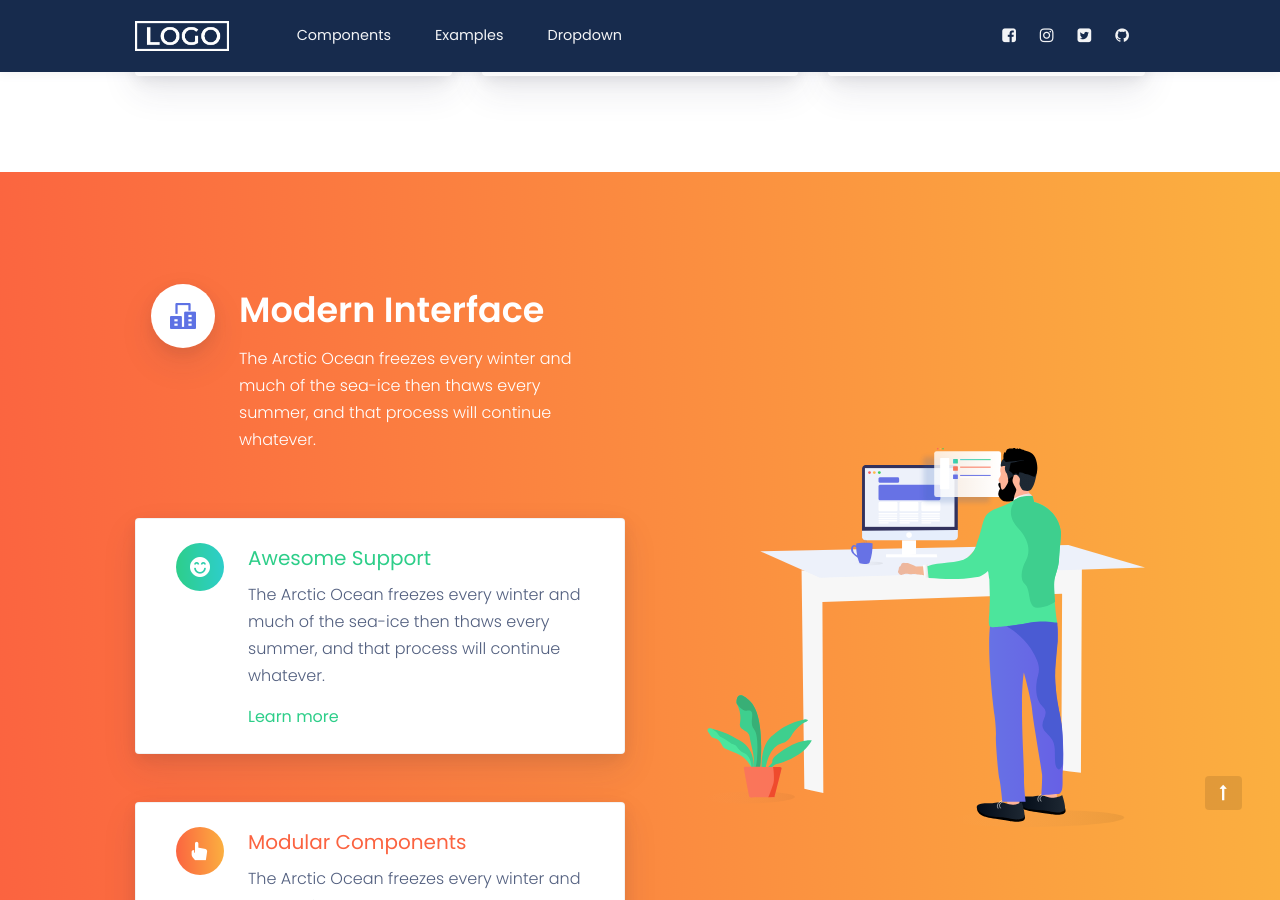
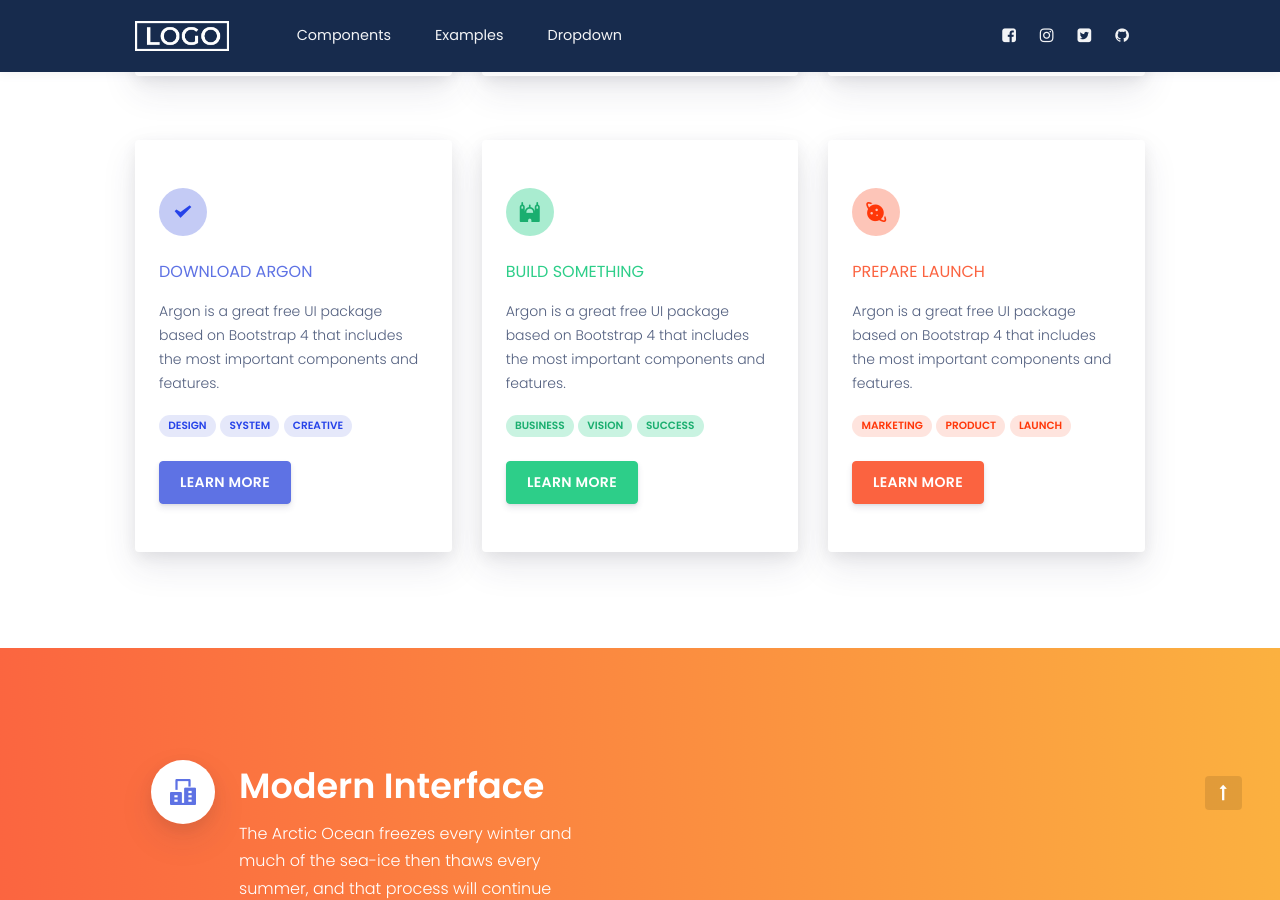
Before and after one commit to sharathdt/tom-website, a Jekyll site: the page built from index.html, in a window 1280 px wide and 900 px high, scrolled down 1331 px. Built offline with Jekyll 4.4.1, drawn with Linux system fonts in a browser that asks for light colours.

Commit message:
double courses

```diff
--- a/_includes/courses.html
+++ b/_includes/courses.html
@@ -1,6 +1,61 @@
 <section class="section section-lg">
   <div class="container">
     <div class="row justify-content-center">
+      <div class="col-lg-12 mb-md">
+        <div class="row row-grid">
+          <div class="col-lg-4">
+            <div class="card card-lift--hover shadow border-0">
+              <div class="card-body py-5">
+                <div class="icon icon-shape icon-shape-primary rounded-circle mb-4">
+                  <i class="ni ni-check-bold"></i>
+                </div>
+                <h6 class="text-primary text-uppercase">Download Argon</h6>
+                <p class="description mt-3">Argon is a great free UI package based on Bootstrap 4 that includes the most important components and features.</p>
+                <div>
+                  <span class="badge badge-pill badge-primary">design</span>
+                  <span class="badge badge-pill badge-primary">system</span>
+                  <span class="badge badge-pill badge-primary">creative</span>
+                </div>
+                <a href="#" class="btn btn-primary mt-4">Learn more</a>
+              </div>
+            </div>
+          </div>
+          <div class="col-lg-4">
+            <div class="card card-lift--hover shadow border-0">
+              <div class="card-body py-5">
+                <div class="icon icon-shape icon-shape-success rounded-circle mb-4">
+                  <i class="ni ni-istanbul"></i>
+                </div>
+                <h6 class="text-success text-uppercase">Build Something</h6>
+                <p class="description mt-3">Argon is a great free UI package based on Bootstrap 4 that includes the most important components and features.</p>
+                <div>
+                  <span class="badge badge-pill badge-success">business</span>
+                  <span class="badge badge-pill badge-success">vision</span>
+                  <span class="badge badge-pill badge-success">success</span>
+                </div>
+                <a href="#" class="btn btn-success mt-4">Learn more</a>
+              </div>
+            </div>
+          </div>
+          <div class="col-lg-4">
+            <div class="card card-lift--hover shadow border-0">
+              <div class="card-body py-5">
+                <div class="icon icon-shape icon-shape-warning rounded-circle mb-4">
+                  <i class="ni ni-planet"></i>
+                </div>
+                <h6 class="text-warning text-uppercase">Prepare Launch</h6>
+                <p class="description mt-3">Argon is a great free UI package based on Bootstrap 4 that includes the most important components and features.</p>
+                <div>
+                  <span class="badge badge-pill badge-warning">marketing</span>
+                  <span class="badge badge-pill badge-warning">product</span>
+                  <span class="badge badge-pill badge-warning">launch</span>
+                </div>
+                <a href="#" class="btn btn-warning mt-4">Learn more</a>
+              </div>
+            </div>
+          </div>
+        </div>
+      </div>
       <div class="col-lg-12">
         <div class="row row-grid">
           <div class="col-lg-4">
```
Also changed, not shown: 1 other file.
